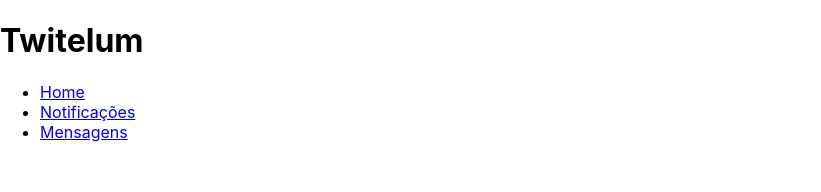
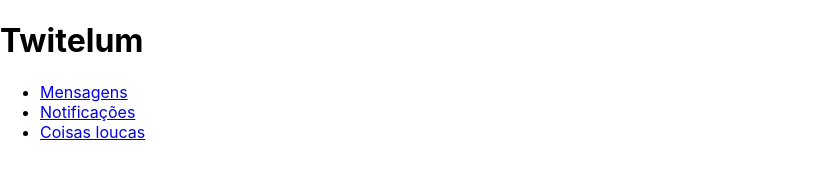
Before and after one commit to TatianePirico/twitelum, a React (Create React App) app: page / in a window 1280 px wide. Shown: the top 192 px of the page, without its empty margins (0-821 px from the left). Built offline with nearby package versions, Linux system fonts and the light colour scheme.

Commit message:
Add NavBar Component and Props

```diff
--- a/src/App.js
+++ b/src/App.js
@@ -5,11 +5,15 @@ import './App.css';
 import Header from './Header';
 import NavBar from './NavBar';
 
+
 function App() {
   return (
     <Fragment>
-      <Header />
-      <NavBar />
+
+      <Header>
+        <NavBar links={['Mensagens', 'Notificações', 'Coisas loucas']}/>
+      </Header>
+
       <div className="App">
         <header className="App-header">
           <img src={logo} className="App-logo" alt="logo" />
--- a/src/Header.js
+++ b/src/Header.js
@@ -6,6 +6,7 @@ class Header extends React.Component {
     return (
       <header>
         <h1>Twitelum</h1>
+        { this.props.children }
       </header>
     );
   }
--- a/src/NavBar.js
+++ b/src/NavBar.js
@@ -1,19 +1,19 @@
 import React from 'react';
 
-class NavBar extends React.Component {
+export default function NavBar(props) {
 
-  render() {
-    return (
-      <nav>
-        <ul>
-          <li><a href="#">Home</a></li>
-          <li><a href="#">Notificações</a></li>
-          <li><a href="#">Mensagens</a></li>
-        </ul>
-      </nav>
-    );
-  }
+  return (
+    <nav>
+      <ul>
 
+        {props.links.map(link =>
+          <li>
+            <a href="#">{link}</a>
+          </li>
+        )}
+
+      </ul>
+    </nav>
+
+  );
 }
-
-export default NavBar;
```
